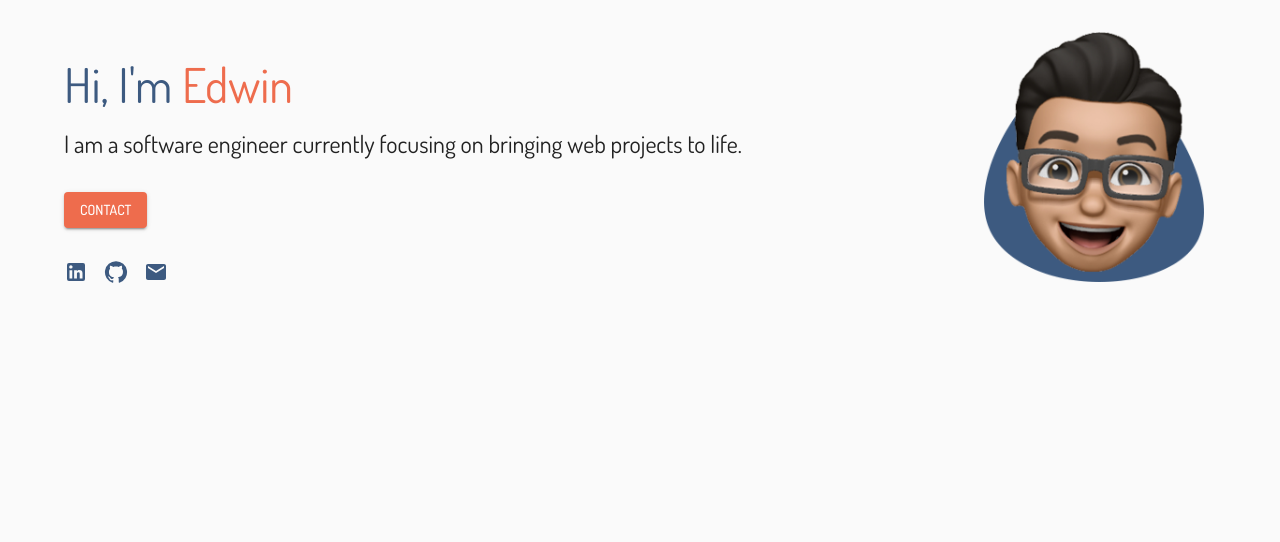
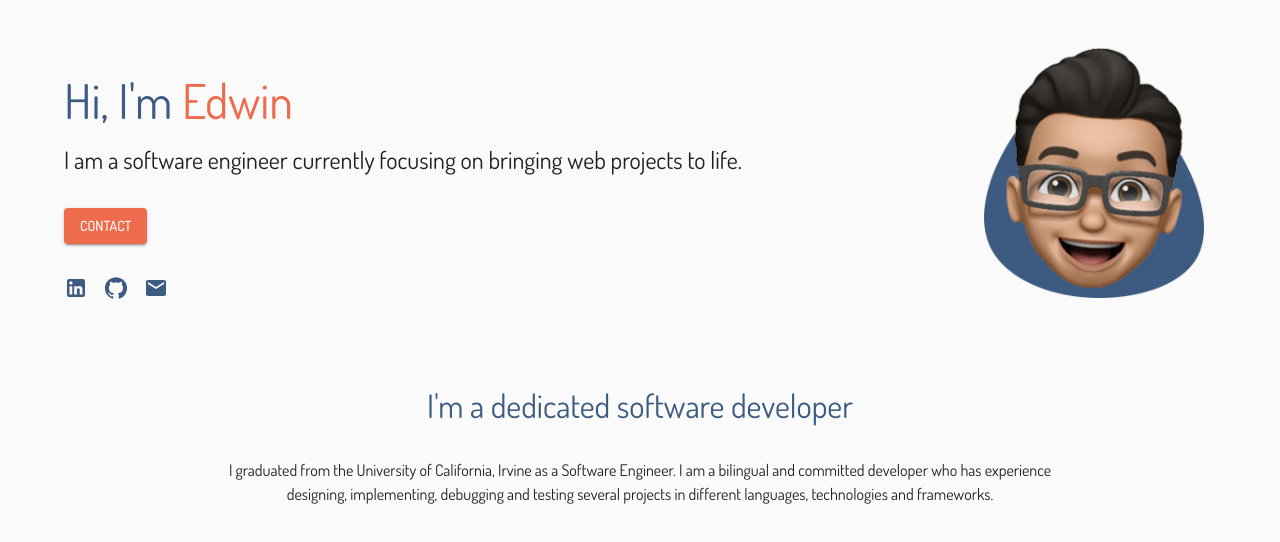
Before and after one commit to edwingl10/old-portfoliosite, a React (Create React App) app: page / in a window 1280 px wide. Shown: the top 542 px of the page. Built offline with nearby package versions, Linux system fonts and the light colour scheme.

Commit message:
about section

```diff
--- a/src/pages/Home.jsx
+++ b/src/pages/Home.jsx
@@ -30,11 +30,12 @@ const socialLinks = {
 
 export default function Home() {
   return (
-    <Container maxWidth="lg" sx={{ p: 3 }}>
+    <Container>
       <Stack
         direction={{ xs: 'column-reverse', md: 'row' }}
         columnGap="20%"
-        justifyContent="space-between">
+        justifyContent="space-between"
+        sx={{ py: 5 }}>
         <Box sx={{ mt: 4 }}>
           <Typography variant="h3" paragraph color="primary">
             Hi, I'm{' '}
@@ -72,6 +73,20 @@ export default function Home() {
           sx={{ height: { xs: 200, sm: 250 }, m: 'auto' }}
         />
       </Stack>
+
+      <Box sx={{ py: 5 }} textAlign="center">
+        <Typography variant="h4" color="primary" sx={{ mb: 4 }}>
+          I'm a dedicated software developer
+        </Typography>
+        <Container maxWidth="md">
+          <Typography>
+            I graduated from the University of California, Irvine as a Software
+            Engineer. I am a bilingual and committed developer who has
+            experience designing, implementing, debugging and testing several
+            projects in different languages, technologies and frameworks.
+          </Typography>
+        </Container>
+      </Box>
     </Container>
   );
 }
```
